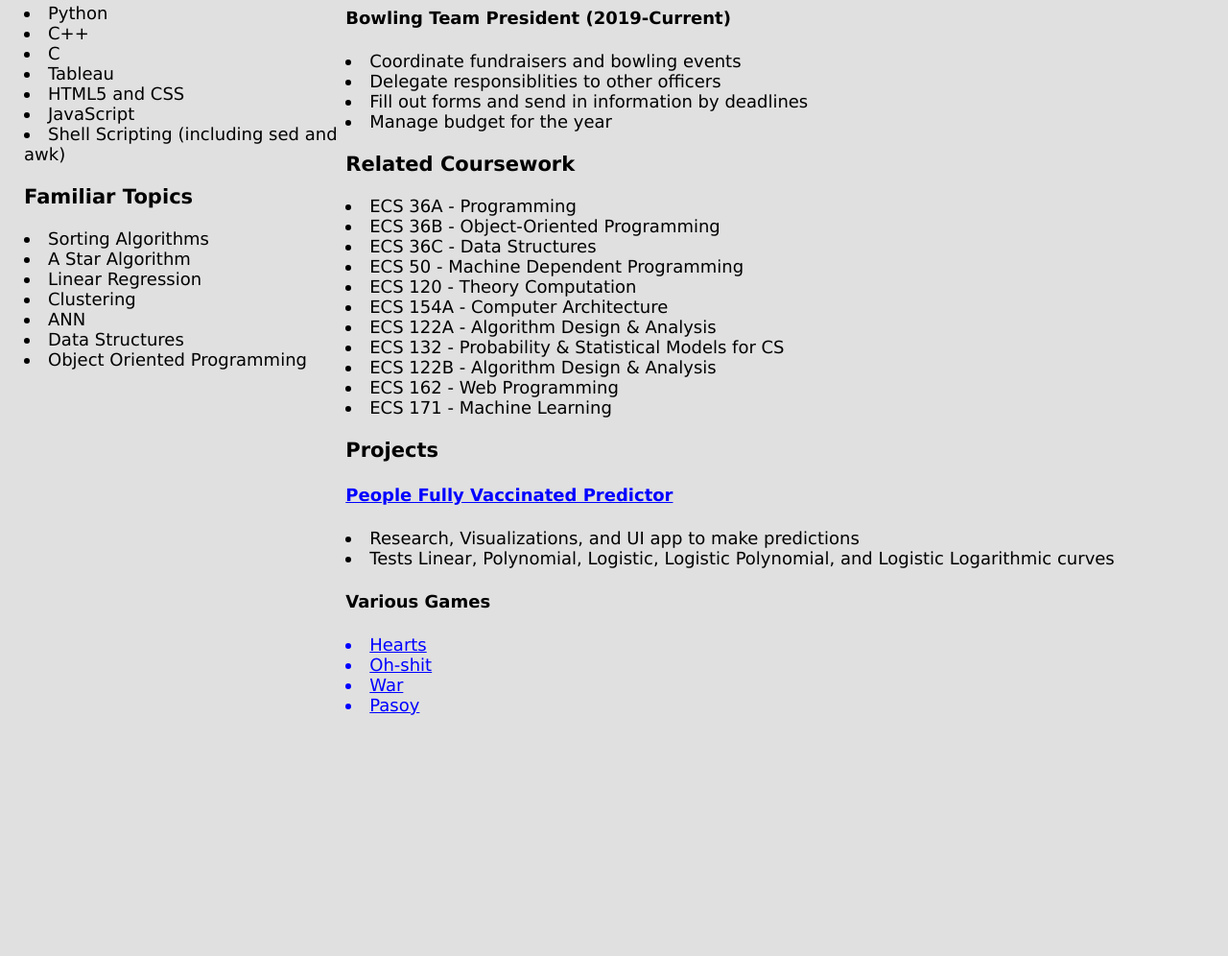
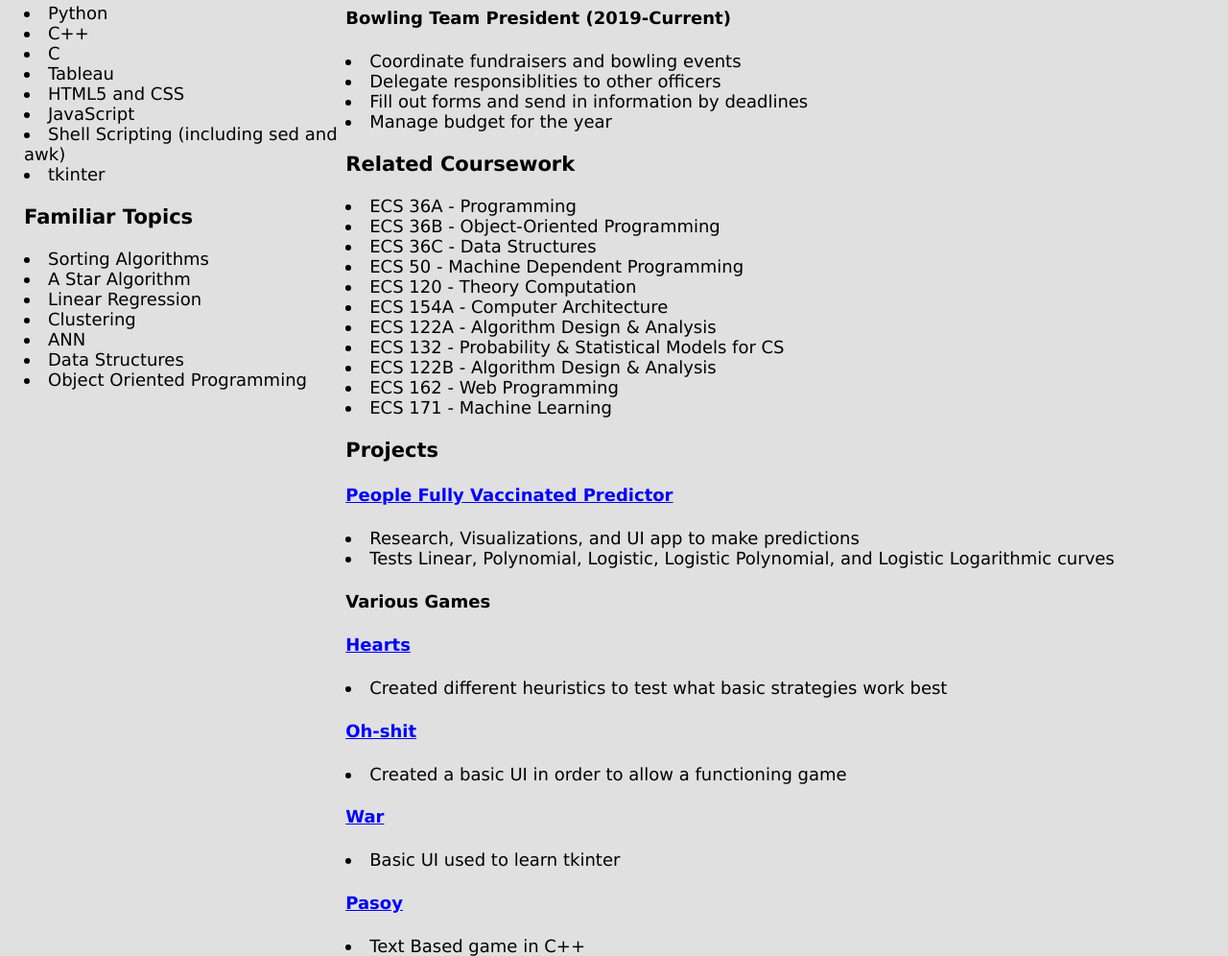
Before and after one commit to Nate18464/Personal-Website, a website: page UI/views/index.html in a window 1280 px wide. Shown: the part 682-1678 px from the top of the page at 96% size. Before the commit the page ends 1427 px from the top, so only its background shows below. Drawn offline with Linux system fonts and the light colour scheme.

Commit message:
Update the projects to have a basic description for each game, and added tkinter to skills

```diff
--- a/UI/views/index.html
+++ b/UI/views/index.html
@@ -40,6 +40,7 @@
       <li>HTML5 and CSS</li>
       <li>JavaScript</li>
       <li>Shell Scripting (including sed and awk)</li>
+      <li>tkinter</li>
       <h3>Familiar Topics</h3>
       <li>Sorting Algorithms</li>
       <li>A Star Algorithm</li>
@@ -88,10 +89,14 @@
       <li>Research, Visualizations, and UI app to make predictions</li>
       <li>Tests Linear, Polynomial, Logistic, Logistic Polynomial, and Logistic Logarithmic curves</li>
       <h4>Various Games</h4>
-      <a href="https://github.com/Nate18464/Hearts"><li>Hearts</li></a>
-      <a href="https://github.com/Nate18464/Oh-shit"><li>Oh-shit</li></a>
-      <a href="https://github.com/Nate18464/War"><li>War</li></a>
-      <a href="https://github.com/Nate18464/PasoyCPP"><li>Pasoy</li></a>
+      <a href="https://github.com/Nate18464/Hearts"><h4>Hearts</h4></a>
+      <li>Created different heuristics to test what basic strategies work best</li>
+      <a href="https://github.com/Nate18464/Oh-shit"><h4>Oh-shit</h4></a>
+      <li>Created a basic UI in order to allow a functioning game</li>
+      <a href="https://github.com/Nate18464/War"><h4>War</h4></a>
+      <li>Basic UI used to learn tkinter</li>
+      <a href="https://github.com/Nate18464/PasoyCPP"><h4>Pasoy</h4></a>
+      <li>Text Based game in C++</li>
     </div>
   </div>
 </body>
```
